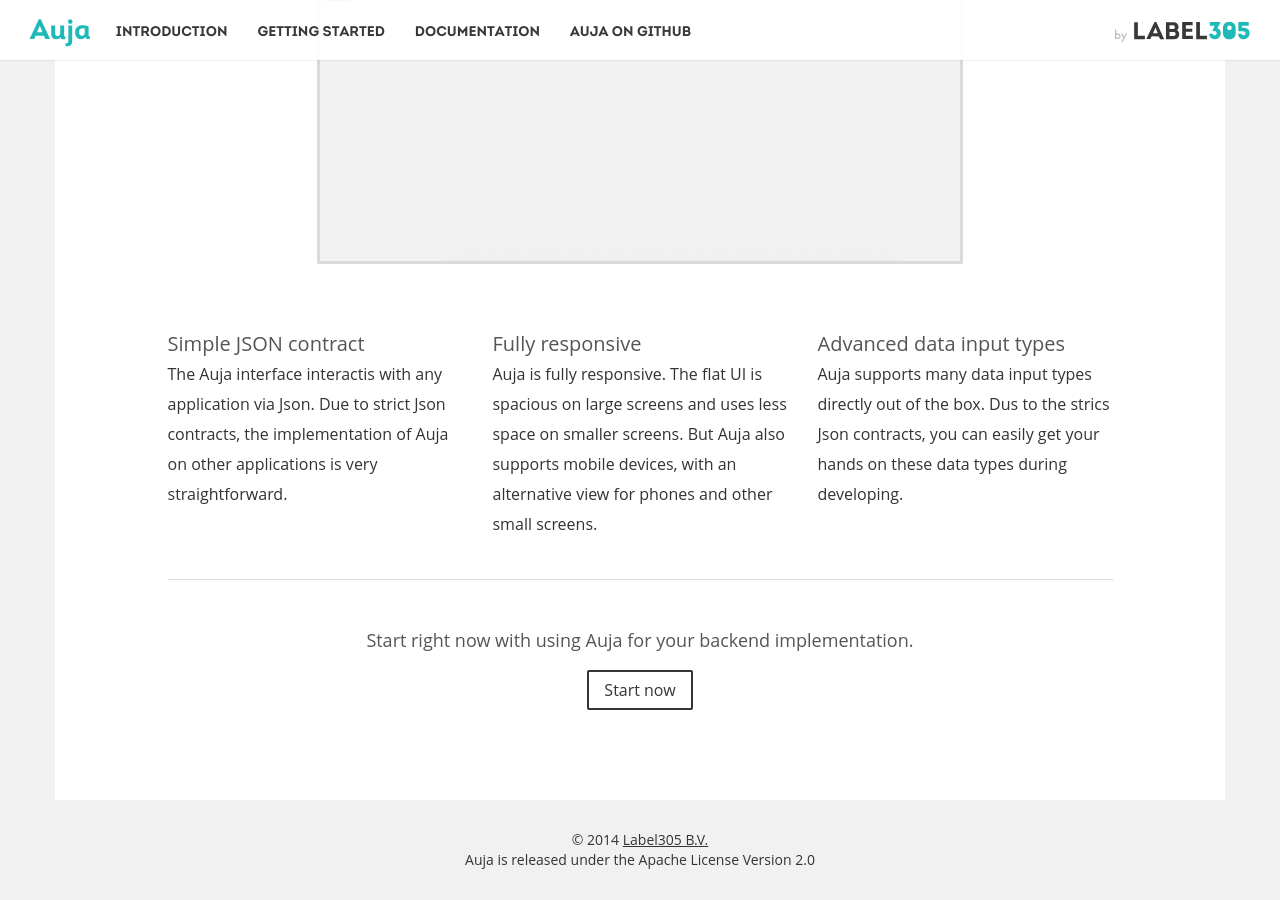
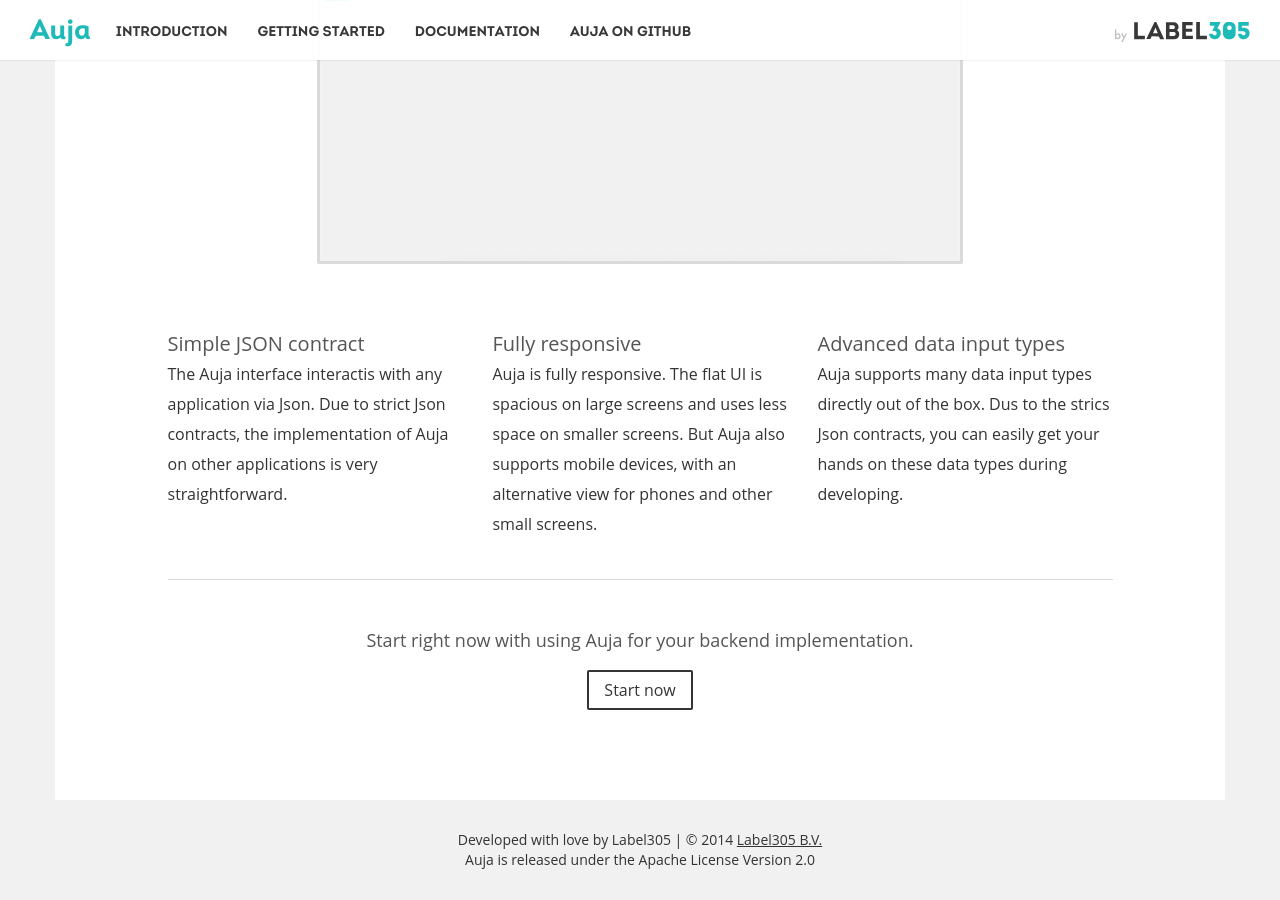
Before and after one commit to Label305/Auja, a Jekyll site: the page built from index.md, in a window 1280 px wide and 900 px high, scrolled down 1007 px. Built offline with Jekyll 4.4.1, drawn with Linux system fonts in a browser that asks for light colours; nearby versions of some CDN libraries; a style sheet for code colours, icons or effects is not loaded.

Commit message:
footer change

```diff
--- a/_layouts/default.html
+++ b/_layouts/default.html
@@ -79,7 +79,7 @@
 		<footer class="wrapper bg-gray">
 			<div class="container">
 
-				<div id="copyright" class="wrapper">&copy; 2014 <a href="http://label305.com">Label305 B.V.</a><br />Auja is released under the Apache License Version 2.0</div>
+				<div id="copyright" class="wrapper">Developed with love by Label305 | &copy; 2014 <a href="http://label305.com">Label305 B.V.</a><br />Auja is released under the Apache License Version 2.0</div>
 			</div>
 		</footer>
 	</body>
```
